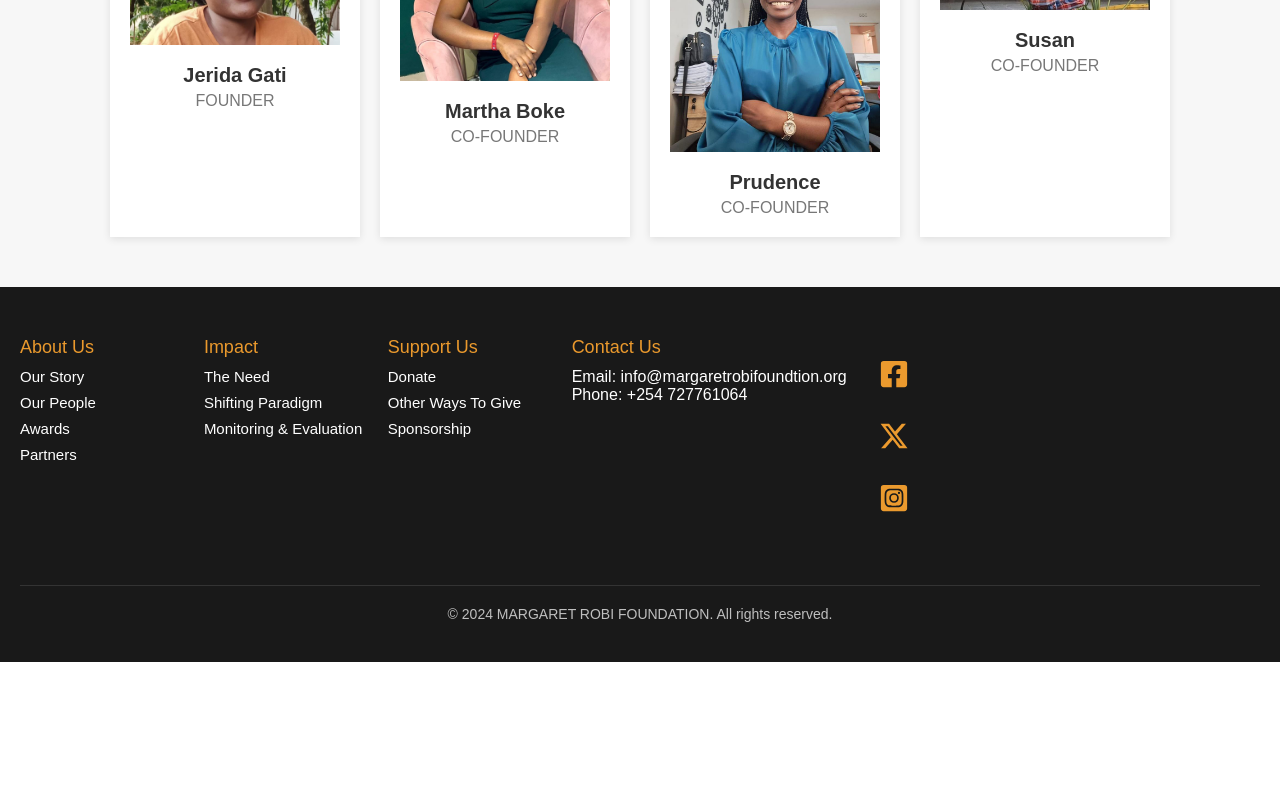
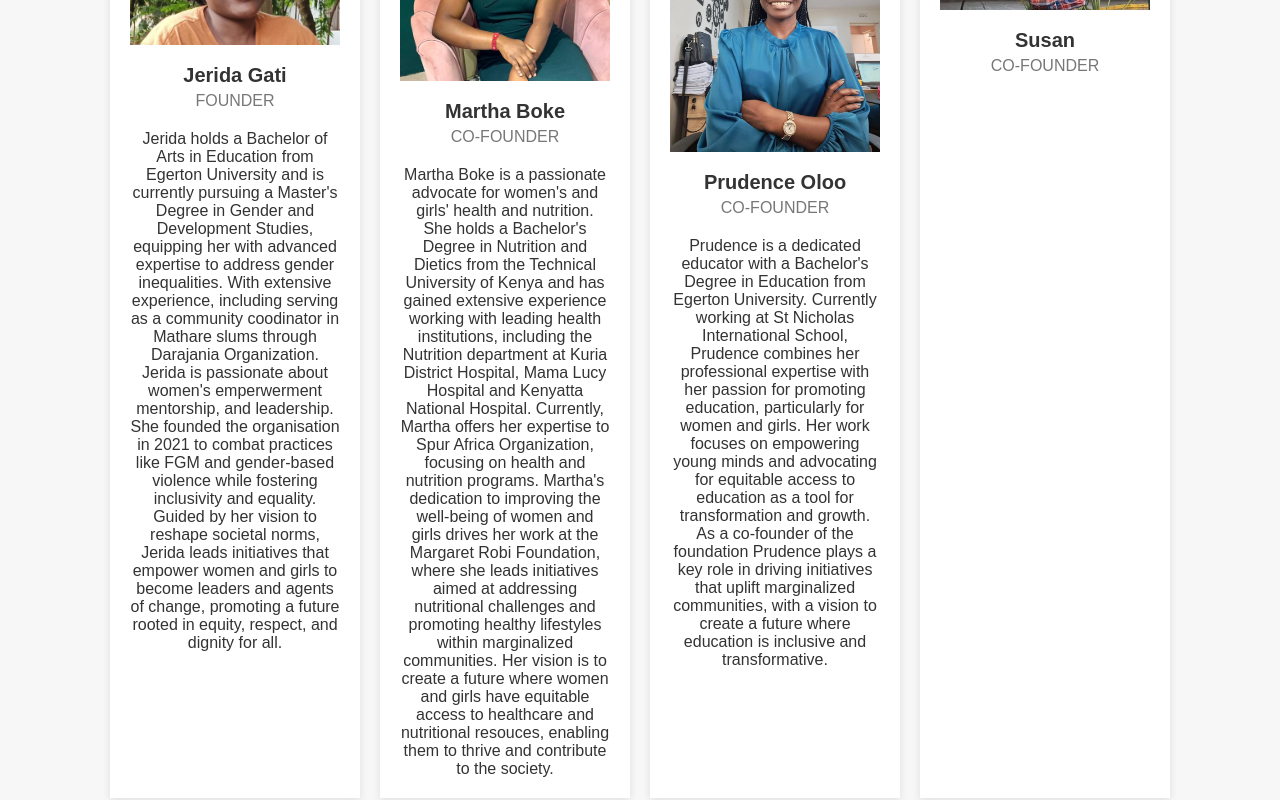
Before and after one commit to boyani-Otieno/gati-foundation, a React (Create React App) app: page /about in a window 1280 px wide. Shown: the part 1360-2160 px from the top of the page. Before the commit the page ends 2022 px from the top, so only its background shows below. Built offline with nearby package versions, Linux system fonts and the light colour scheme.

Commit message:
added about section content

```diff
--- a/src/components/about/About.jsx
+++ b/src/components/about/About.jsx
@@ -11,18 +11,21 @@ const About = () => {
       id: 1,
       name: "Jerida Gati",
       title: "Founder",
+      text: "Jerida holds a Bachelor of Arts in Education from Egerton University and is currently pursuing a Master's Degree in Gender and Development Studies, equipping her with advanced expertise to address gender inequalities. With extensive experience, including serving as a community coodinator in Mathare slums through Darajania Organization. Jerida is passionate about women's emperwerment mentorship, and leadership. She founded the organisation in 2021 to combat practices like FGM and gender-based violence while fostering inclusivity and equality. Guided by her vision to reshape societal norms, Jerida leads initiatives that empower women and girls to become leaders and agents of change, promoting a future rooted in equity, respect, and dignity for all.",
       image: "/images/jeda.jpeg",
     },
     {
       id: 2,
       name: "Martha Boke",
       title: "Co-Founder",
+      text: "Martha Boke is a passionate advocate for women's and girls' health and nutrition. She holds a Bachelor's Degree in Nutrition and Dietics from the Technical University of Kenya and has gained extensive experience working with leading health institutions, including the Nutrition department at Kuria District Hospital, Mama Lucy Hospital  and Kenyatta National Hospital. Currently, Martha offers her expertise to Spur Africa Organization, focusing on health and nutrition programs. Martha's dedication to improving the well-being of women and girls drives her work at the Margaret Robi Foundation, where she leads initiatives aimed at addressing nutritional challenges and promoting healthy lifestyles within marginalized communities. Her vision is to create a future where women and girls have equitable access to healthcare and nutritional resouces, enabling them to thrive and contribute to the society.",
       image: "/images/boke.jpeg",
     },
     {
       id: 3,
-      name: "Prudence",
+      name: "Prudence Oloo",
       title: "Co-Founder",
+      text: "Prudence is a dedicated educator with a Bachelor's Degree in Education from Egerton University. Currently working at St Nicholas International School, Prudence combines her professional expertise with her passion for promoting education, particularly for women and girls. Her work focuses on empowering young minds and advocating for equitable access to education as a tool for transformation and growth. As a co-founder of the foundation Prudence plays a key role in driving initiatives that uplift marginalized communities, with a vision to create a future where education is inclusive and transformative.",
       image: "/images/prudence.jpeg",
     },
     {
@@ -68,7 +71,8 @@ We actively facilitate and champion the development of majorly women and girls b
               <img src={member.image} alt={member.name} />
             </div>
             <h3>{member.name}</h3>
-            <p>{member.title}</p>
+            <p className="abt-text">{member.title}</p>
+            <p>{member.text}</p>
           </div>
         ))}
       </div>
--- a/src/components/about/about.css
+++ b/src/components/about/about.css
@@ -68,10 +68,11 @@
   color: #333;
 }
 
-.team-member p {
+.abt-text {
   font-size: 16px;
   color: #777;
   text-transform: uppercase;
+  margin-bottom: 20px;
 }
 
 /* Responsive design */
```
